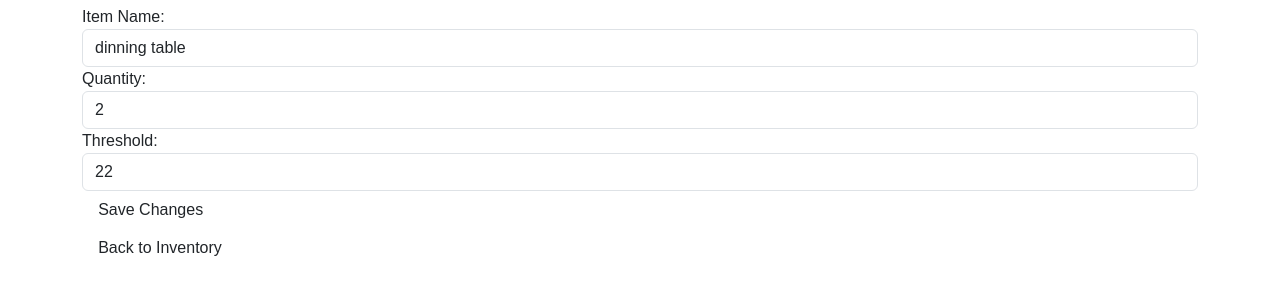
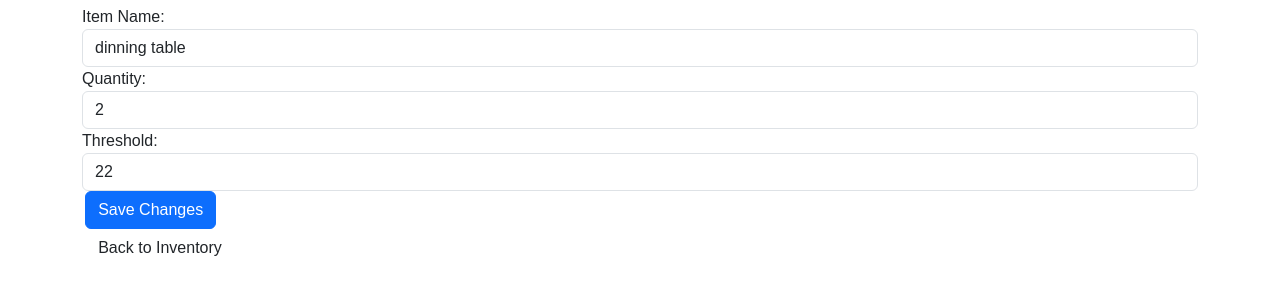
Before and after one commit to Princy476/Inventory_Management, a Flask app: page /edit-item/4 in a window 1280 px wide. Shown: the part 151-451 px from the top of the page. Run offline with Flask 3, Linux system fonts and the light colour scheme; data comes from the database, SQL or seed files in the repository; some libraries are stand-ins or nearby versions.

Commit message:
applied change in save chnage button

```diff
--- a/app/templates/edit_item.html
+++ b/app/templates/edit_item.html
@@ -15,7 +15,7 @@
         <label for="itemThreshold">Threshold:</label>
         <input type="number" class="form-control" id="itemThreshold" name="item_threshold" value="{{ item.threshold }}" required>
     </div>
-    <button type="submit" class="btn submit-btn">Save Changes</button>
+    <button type="submit" class="btn btn-primary">Save Changes</button>
 </form>
 <a href="/" class="btn back-btn">Back to Inventory</a>
 {% endblock %}
```
